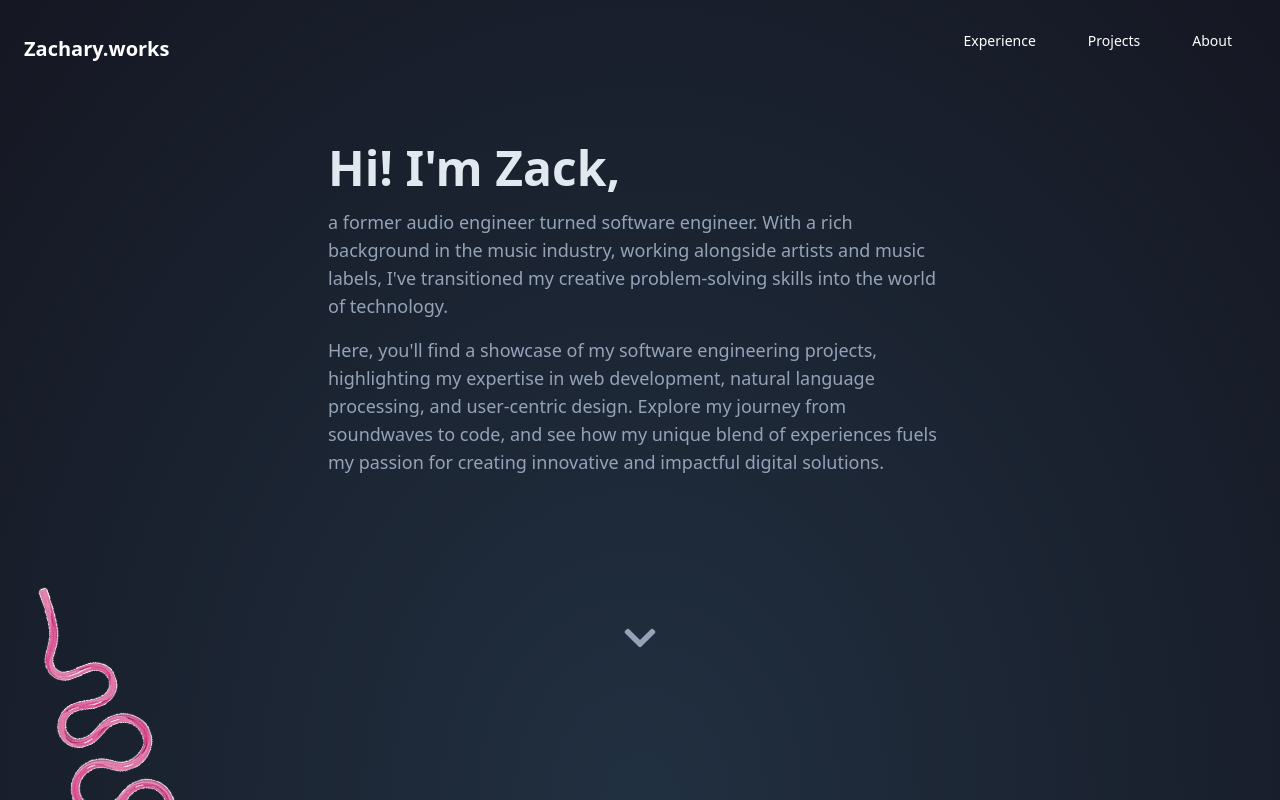
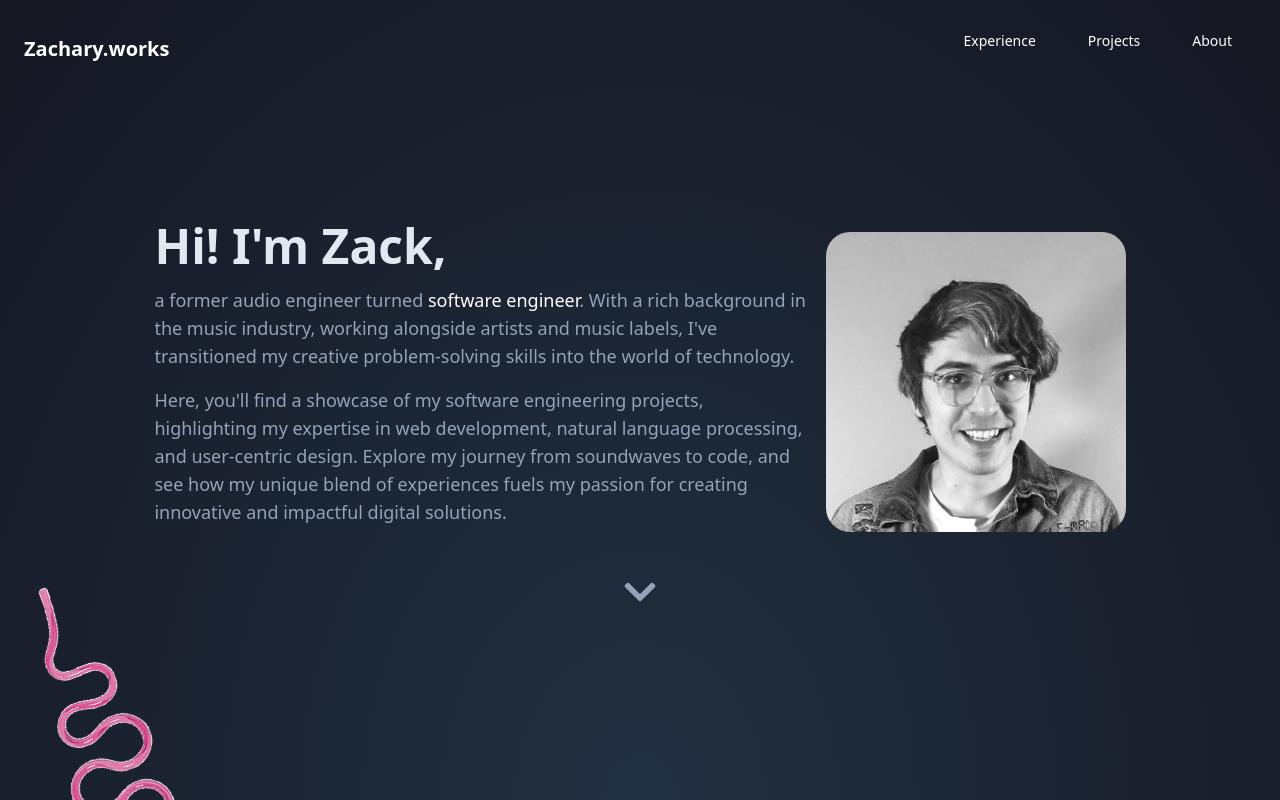
Before and after one commit to zackhanni/zachary.works, a Next.js app: page / in a window 1280 px wide. Shown: the top 800 px of the page. Built offline with nearby package versions, Linux system fonts and the light colour scheme.

Commit message:
added photo of me to hero

```diff
--- a/app/components/Hero.tsx
+++ b/app/components/Hero.tsx
@@ -16,23 +16,26 @@ export default function Hero() {
             className="opacity-20 object-cover w-full h-screen overflow-hidden"
           /> */}
 
-          <div className="px-4 md:px-0 absolute md:-translate-x-1/2 -translate-y-1/2 top-1/2 md:left-1/2 w-full max-w-2xl">
+          <div className="px-4 md:px-0 absolute md:-translate-x-1/2 -translate-y-1/2 top-1/2 md:left-1/2 w-full space-y-8 pt-8 container">
+            <div className="flex justify-center items-center md:gap-4">
+              <div className="md:max-w-[60%]">
                 <p className="text-5xl font-bold text-slate-200">
                   Hi! I&apos;m Zack,
                 </p>
                 <p className="text-lg">
-              a former audio engineer turned software engineer. With a rich
-              background in the music industry, working alongside artists and
-              music labels, I&apos;ve transitioned my creative problem-solving
-              skills into the world of technology.
+                  a former audio engineer turned{" "}
+                  <span className="text-white">software engineer</span>. With a
+                  rich background in the music industry, working alongside
+                  artists and music labels, I&apos;ve transitioned my creative
+                  problem-solving skills into the world of technology.
                 </p>
                 <p className="text-lg">
                   Here, you&apos;ll find a showcase of my software engineering
-              projects, highlighting my expertise in web development, natural
-              language processing, and user-centric design. Explore my journey
-              from soundwaves to code, and see how my unique blend of
-              experiences fuels my passion for creating innovative and impactful
-              digital solutions.
+                  projects, highlighting my expertise in web development,
+                  natural language processing, and user-centric design. Explore
+                  my journey from soundwaves to code, and see how my unique
+                  blend of experiences fuels my passion for creating innovative
+                  and impactful digital solutions.
                 </p>
                 {/* <p className="text-lg">
               I&apos;m an audio engineer, turned{" "}
@@ -43,7 +46,20 @@ export default function Hero() {
               portfolio, highlighting my work history, notable projects, and my
               profound love of tech.
             </p> */}
-            <div className="text-4xl grid place-items-center pt-32">
+              </div>
+              <div className="max-w-[40%] h-full items-center justify-center hidden md:flex">
+                <Image
+                  src={"/itsme.jpeg"}
+                  width={300}
+                  height={300}
+                  priority
+                  alt="Black and white photo of Zack"
+                  className="h-[300px] w-auto object-cover rounded-3xl"
+                />
+              </div>
+            </div>
+
+            <div className="text-4xl grid place-items-center">
               <FaChevronDown
               // className="pulse"
               />
```
Also changed, not shown: public/itsme.jpeg (added). Lines whose indentation alone changed are shown as unchanged.
